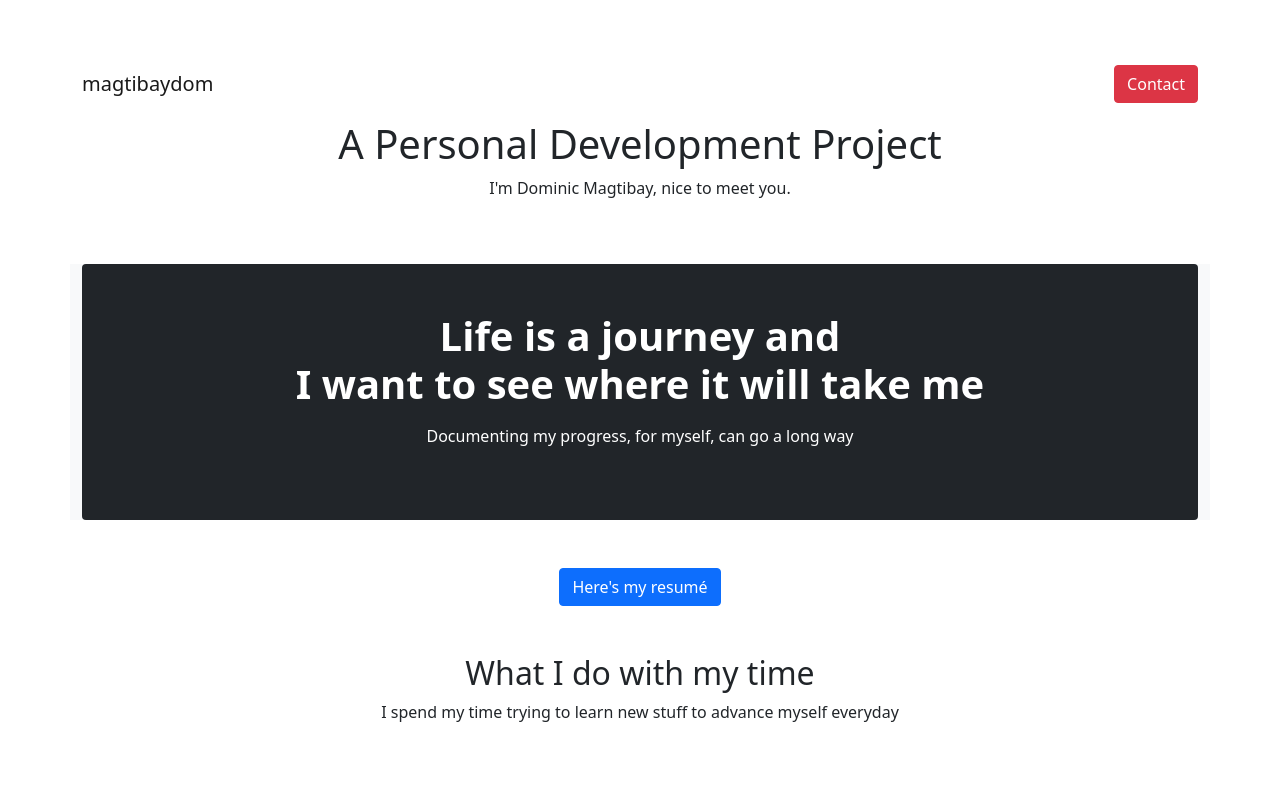
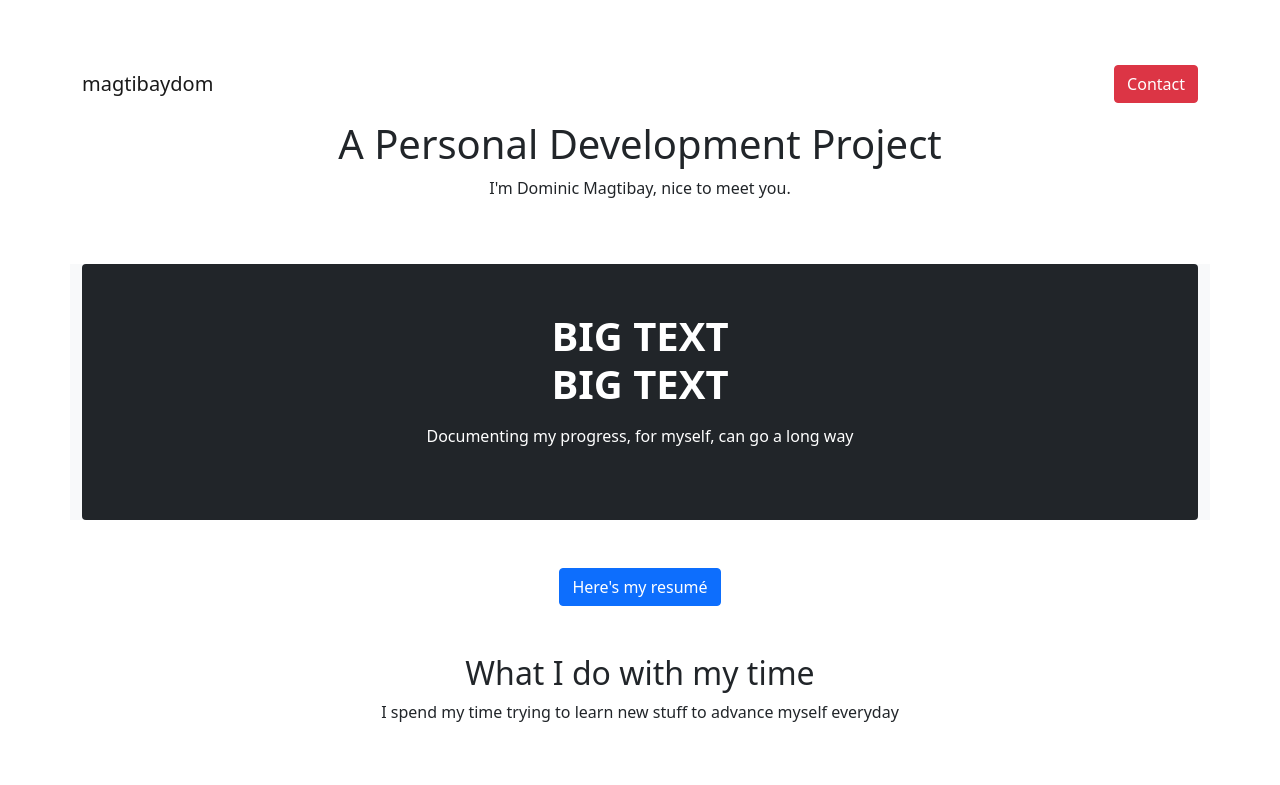
Before and after one commit to magtibaydom/magtibaydom.com, a plain HTML site: page index.html in a window 1280 px wide. Shown: the top 785 px of the page. Drawn offline with Linux system fonts and the light colour scheme.

Commit message:
Update index.html

```diff
--- a/index.html
+++ b/index.html
@@ -35,7 +35,7 @@
                     <div class="row h-100">
                         <div class="col-md-10 col-xl-8 text-center d-flex d-sm-flex d-md-flex justify-content-center align-items-center mx-auto justify-content-md-start align-items-md-center justify-content-xl-center">
                             <div>
-                                <h1 class="fw-bold text-white mb-3">Life is a journey and <br>I want to see where it will take me</h1>
+                                <h1 class="fw-bold text-white mb-3">BIG TEXT <br>BIG TEXT</h1>
                                 <p class="mb-4">Documenting my progress, for myself, can go a long way</p>
                             </div>
                         </div>
```
